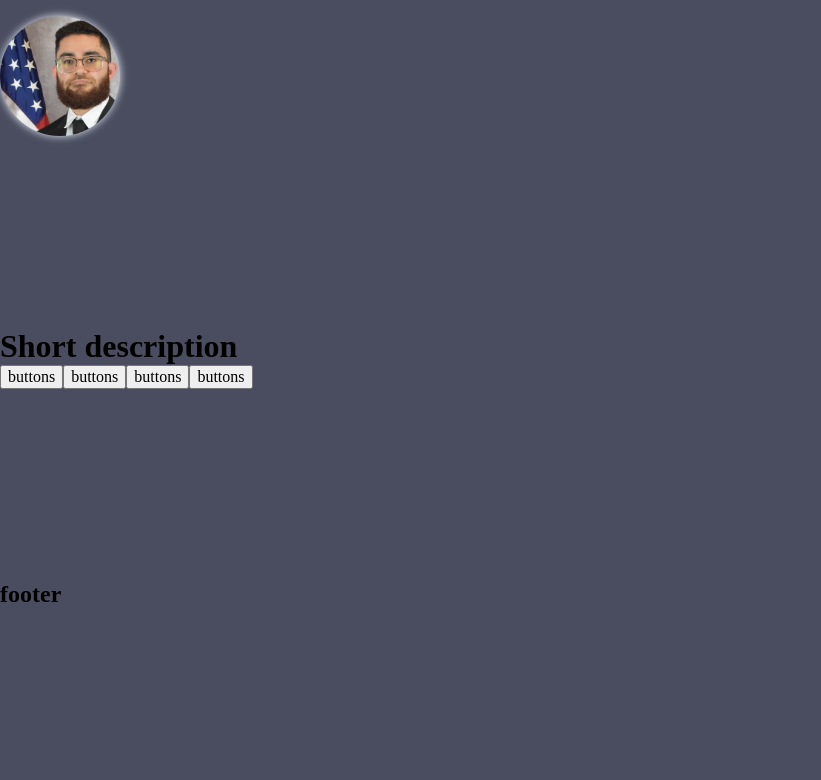
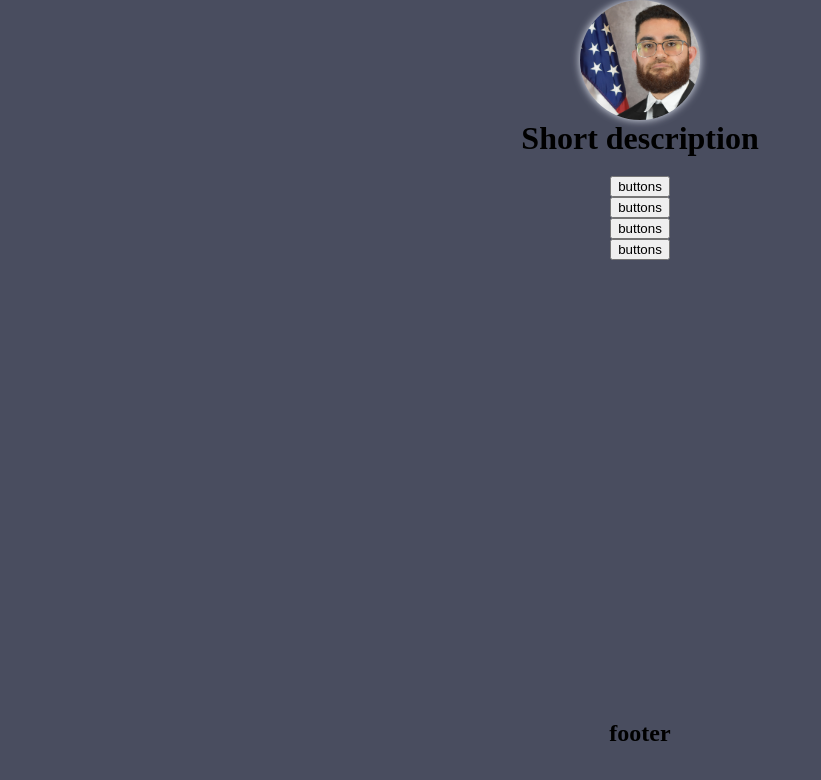
Before and after one commit to jakeEspinosa/linktreeClone, a Vue app: page / in a window 1280 px wide. Shown: the top 780 px of the page, without its empty margins (0-821 px from the left). Built offline with nearby package versions, Linux system fonts and the light colour scheme.

Commit message:
Fix fundamental flexbox issues.

```diff
--- a/src/App.vue
+++ b/src/App.vue
@@ -3,12 +3,11 @@ import LinkyProfilePicture from "@/components/LinkyProfilePicture.vue";
 </script>
 
 <template>
-  <div class="grid">
-    <div class="pfp">
+  <header class="header">
     <LinkyProfilePicture image-url="src/assets/images/Espinosa.jpg"/>
-    </div>
+    <h1>Short description</h1>
+</header>
   <main class="main">
-      <h1>Short description</h1>
     <button>buttons</button>
     <button>buttons</button>
     <button>buttons</button>
@@ -17,32 +16,24 @@ import LinkyProfilePicture from "@/components/LinkyProfilePicture.vue";
   <footer class="footer">
     <h2>footer</h2>
   </footer>
-  </div>
 </template>
 
 <style scoped>
-.grid {
-  height: 100%;
-  display: grid;
-  grid-template-areas: "header"
-                       "main"
-                       "footer";
+.header, .main, .footer {
+  display: flex;
+  flex-direction: column;
+  align-items: center;
 }
 
-.pfp {
-  grid-area: "header";
-  padding-top: 1rem;
-  height: 90%;
+.header {
+  height: 22dvh;
 }
 
 .main {
-  grid-area: "main";
-  min-height: 75%;
-  padding-top: 1rem;
+  min-height: 68dvh;
 }
 
 .footer {
-  grid-area: "footer";
-  height: 10%;
+  height: 10dvh;
 }
 </style>
--- a/src/assets/css/normalize.css
+++ b/src/assets/css/normalize.css
@@ -1,346 +1,12 @@
-/*! normalize.css v8.0.1 | MIT License | github.com/necolas/normalize.css */
-
-/* Document
-   ========================================================================== */
-
-/**
- * 1. Correct the line height in all browsers.
- * 2. Prevent adjustments of font size after orientation changes in iOS.
- */
-
- html {
-    line-height: 1.15; /* 1 */
-    -webkit-text-size-adjust: 100%; /* 2 */
-    height: 100%;
+* {
+  margin: 0;
 }
 
-  /* Sections
-     ========================================================================== */
-
-  /**
-   * Remove the margin in all browsers.
-   */
-
 body {
-    margin: 0;
   min-height: 100%;
   background-color: #494D5F;
 }
 
-  /**
-   * Correct the font size and margin on `h1` elements within `section` and
-   * `article` contexts in Chrome, Firefox, and Safari.
-   */
-
-  h1 {
-    font-size: 2em;
-    margin: 0;
+html, body, #app {
+  height: 100%;
 }
-
-  /* Grouping content
-     ========================================================================== */
-
-  /**
-   * 1. Add the correct box sizing in Firefox.
-   * 2. Show the overflow in Edge and IE.
-   */
-
-  hr {
-    box-sizing: content-box; /* 1 */
-    height: 0; /* 1 */
-    overflow: visible; /* 2 */
-  }
-
-  /**
-   * 1. Correct the inheritance and scaling of font size in all browsers.
-   * 2. Correct the odd `em` font sizing in all browsers.
-   */
-
-  pre {
-    font-family: monospace, monospace; /* 1 */
-    font-size: 1em; /* 2 */
-  }
-
-  /* Text-level semantics
-     ========================================================================== */
-
-  /**
-   * Remove the gray background on active links in IE 10.
-   */
-
-  a {
-    background-color: transparent;
-  }
-
-  /**
-   * 1. Remove the bottom border in Chrome 57-
-   * 2. Add the correct text decoration in Chrome, Edge, IE, Opera, and Safari.
-   */
-
-  abbr[title] {
-    border-bottom: none; /* 1 */
-    text-decoration: underline; /* 2 */
-    text-decoration: underline dotted; /* 2 */
-  }
-
-  /**
-   * Add the correct font weight in Chrome, Edge, and Safari.
-   */
-
-  b,
-  strong {
-    font-weight: bolder;
-  }
-
-  /**
-   * 1. Correct the inheritance and scaling of font size in all browsers.
-   * 2. Correct the odd `em` font sizing in all browsers.
-   */
-
-  code,
-  kbd,
-  samp {
-    font-family: monospace, monospace; /* 1 */
-    font-size: 1em; /* 2 */
-  }
-
-  /**
-   * Add the correct font size in all browsers.
-   */
-
-  small {
-    font-size: 80%;
-  }
-
-  /**
-   * Prevent `sub` and `sup` elements from affecting the line height in
-   * all browsers.
-   */
-
-  sub,
-  sup {
-    font-size: 75%;
-    line-height: 0;
-    position: relative;
-    vertical-align: baseline;
-  }
-
-  sub {
-    bottom: -0.25em;
-  }
-
-  sup {
-    top: -0.5em;
-  }
-
-  /* Embedded content
-     ========================================================================== */
-
-  /**
-   * Remove the border on images inside links in IE 10.
-   */
-
-  img {
-    border-style: none;
-  }
-
-  /* Forms
-     ========================================================================== */
-
-  /**
-   * 1. Change the font styles in all browsers.
-   * 2. Remove the margin in Firefox and Safari.
-   */
-
-  button,
-  input,
-  optgroup,
-  select,
-  textarea {
-    font-family: inherit; /* 1 */
-    font-size: 100%; /* 1 */
-    line-height: 1.15; /* 1 */
-    margin: 0; /* 2 */
-  }
-
-  /**
-   * Show the overflow in IE.
-   * 1. Show the overflow in Edge.
-   */
-
-  button,
-  input { /* 1 */
-    overflow: visible;
-  }
-
-  /**
-   * Remove the inheritance of text transform in Edge, Firefox, and IE.
-   * 1. Remove the inheritance of text transform in Firefox.
-   */
-
-  button,
-  select { /* 1 */
-    text-transform: none;
-  }
-
-  /**
-   * Correct the inability to style clickable types in iOS and Safari.
-   */
-
-  button,
-  [type="button"],
-  [type="reset"],
-  [type="submit"] {
-    -webkit-appearance: button;
-  }
-
-  /**
-   * Remove the inner border and padding in Firefox.
-   */
-
-  button::-moz-focus-inner,
-  [type="button"]::-moz-focus-inner,
-  [type="reset"]::-moz-focus-inner,
-  [type="submit"]::-moz-focus-inner {
-    border-style: none;
-    padding: 0;
-  }
-
-  /**
-   * Restore the focus styles unset by the previous rule.
-   */
-
-  button:-moz-focusring,
-  [type="button"]:-moz-focusring,
-  [type="reset"]:-moz-focusring,
-  [type="submit"]:-moz-focusring {
-    outline: 1px dotted ButtonText;
-  }
-
-  /**
-   * Correct the padding in Firefox.
-   */
-
-  fieldset {
-    padding: 0.35em 0.75em 0.625em;
-  }
-
-  /**
-   * 1. Correct the text wrapping in Edge and IE.
-   * 2. Correct the color inheritance from `fieldset` elements in IE.
-   * 3. Remove the padding so developers are not caught out when they zero out
-   *    `fieldset` elements in all browsers.
-   */
-
-  legend {
-    box-sizing: border-box; /* 1 */
-    color: inherit; /* 2 */
-    display: table; /* 1 */
-    max-width: 100%; /* 1 */
-    padding: 0; /* 3 */
-    white-space: normal; /* 1 */
-  }
-
-  /**
-   * Add the correct vertical alignment in Chrome, Firefox, and Opera.
-   */
-
-  progress {
-    vertical-align: baseline;
-  }
-
-  /**
-   * Remove the default vertical scrollbar in IE 10+.
-   */
-
-  textarea {
-    overflow: auto;
-  }
-
-  /**
-   * 1. Add the correct box sizing in IE 10.
-   * 2. Remove the padding in IE 10.
-   */
-
-  [type="checkbox"],
-  [type="radio"] {
-    box-sizing: border-box; /* 1 */
-    padding: 0; /* 2 */
-  }
-
-  /**
-   * Correct the cursor style of increment and decrement buttons in Chrome.
-   */
-
-  [type="number"]::-webkit-inner-spin-button,
-  [type="number"]::-webkit-outer-spin-button {
-    height: auto;
-  }
-
-  /**
-   * 1. Correct the odd appearance in Chrome and Safari.
-   * 2. Correct the outline style in Safari.
-   */
-
-  [type="search"] {
-    -webkit-appearance: textfield; /* 1 */
-    outline-offset: -2px; /* 2 */
-  }
-
-  /**
-   * Remove the inner padding in Chrome and Safari on macOS.
-   */
-
-  [type="search"]::-webkit-search-decoration {
-    -webkit-appearance: none;
-  }
-
-  /**
-   * 1. Correct the inability to style clickable types in iOS and Safari.
-   * 2. Change font properties to `inherit` in Safari.
-   */
-
-  ::-webkit-file-upload-button {
-    -webkit-appearance: button; /* 1 */
-    font: inherit; /* 2 */
-  }
-
-  /* Interactive
-     ========================================================================== */
-
-  /*
-   * Add the correct display in Edge, IE 10+, and Firefox.
-   */
-
-  details {
-    display: block;
-  }
-
-  /*
-   * Add the correct display in all browsers.
-   */
-
-  summary {
-    display: list-item;
-  }
-
-  /* Misc
-     ========================================================================== */
-
-  /**
-   * Add the correct display in IE 10+.
-   */
-
-  template {
-    display: none;
-  }
-
-  /**
-   * Add the correct display in IE 10.
-   */
-
-  [hidden] {
-    display: none;
-  }
-
-  html, body, #app { height: 100% }
```
Lines whose indentation alone changed are shown as unchanged.
